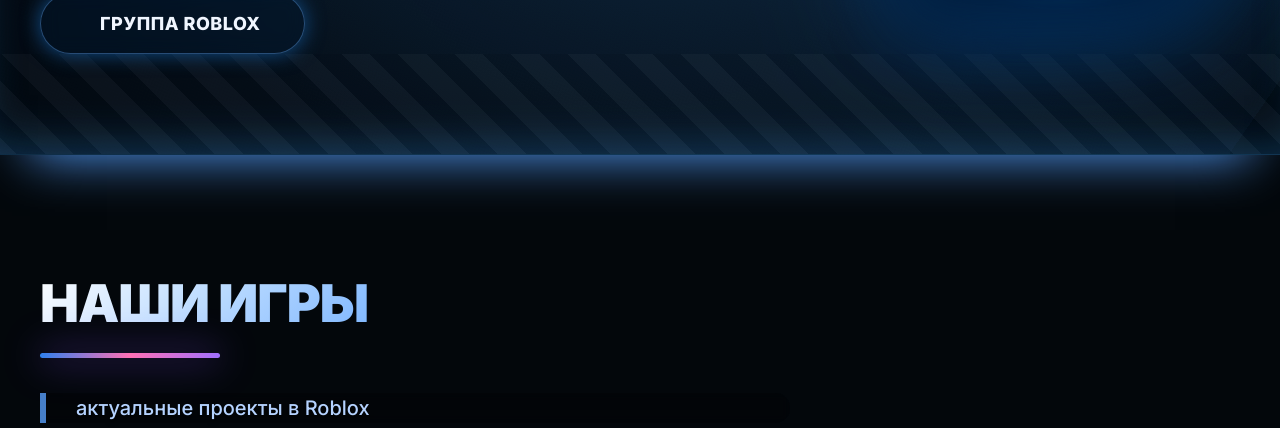
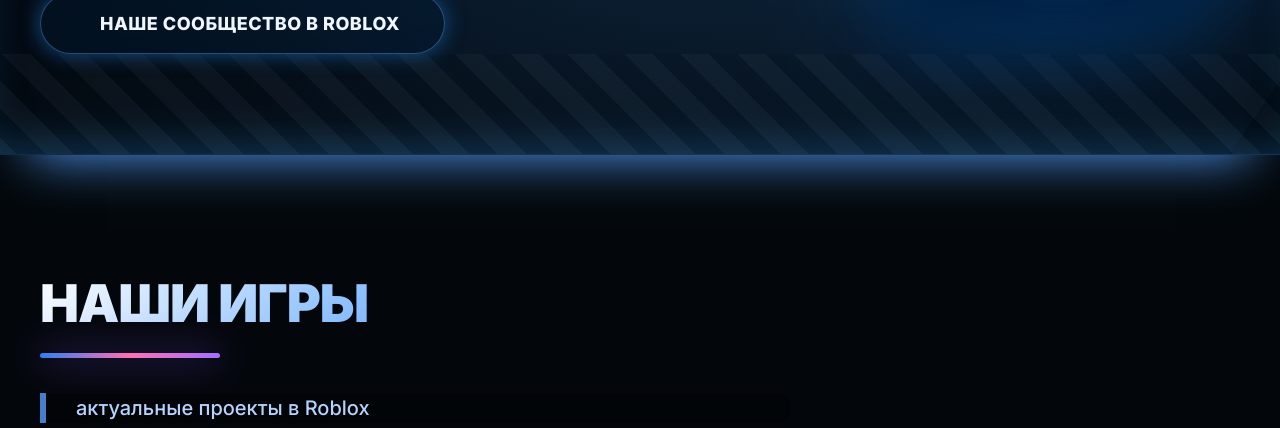
Before and after one commit to mqrzz/mqrz, a plain HTML site: page index.html in a window 1280 px wide. Shown: the part 672-1100 px from the top of the page. Drawn offline with Linux system fonts and the light colour scheme.

Commit message:
Update index.html

```diff
--- a/index.html
+++ b/index.html
@@ -1433,7 +1433,7 @@
         <div class="btn-group">
           <a href="https://www.roblox.com/users/10155321154/profile" target="_blank" class="btn btn-primary"><i class="fas fa-crown"></i> <span data-ru="основатель" data-en="founder">основатель</span></a>
           <a href="https://t.me/mqrzteam" target="_blank" class="btn btn-outline"><i class="fab fa-telegram"></i> <span data-ru="telegram-канал" data-en="telegram-channel">telegram-канал</span></a>
-          <a href="https://www.roblox.com/communities/719299568/MQRZ-Team#!/about" target="_blank" class="btn btn-outline"><i class="fab fa-roblox"></i> <span data-ru="группа roblox" data-en="roblox-group">группа roblox</span></a>
+          <a href="https://www.roblox.com/communities/719299568/MQRZ-Team#!/about" target="_blank" class="btn btn-outline"><i class="fab fa-roblox"></i> <span data-ru="наше сообщество в roblox" data-en="our community at roblox">наше сообщество в roblox</span></a>
         </div>
       </div>
       <div class="hero-avatar">
```
